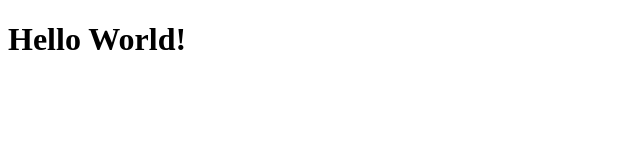
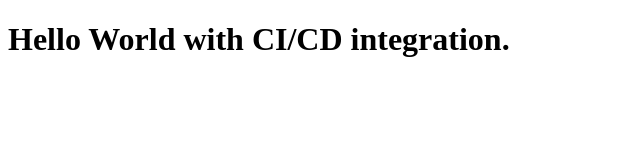
Before and after one commit to KamranAKhan/Bootcamp2020Sample, a plain HTML site: page index.html in a window 1280 px wide. Shown: the whole page, without its empty margins (0-640 px from the left). Drawn offline with Linux system fonts and the light colour scheme.

Commit message:
testing auto deployment

```diff
--- a/index.html
+++ b/index.html
@@ -6,6 +6,6 @@
     <title>Document</title>
 </head>
 <body>
-    <h1>Hello World!</h1>
+    <h1>Hello World with CI/CD integration.</h1>
 </body>
 </html>
```
